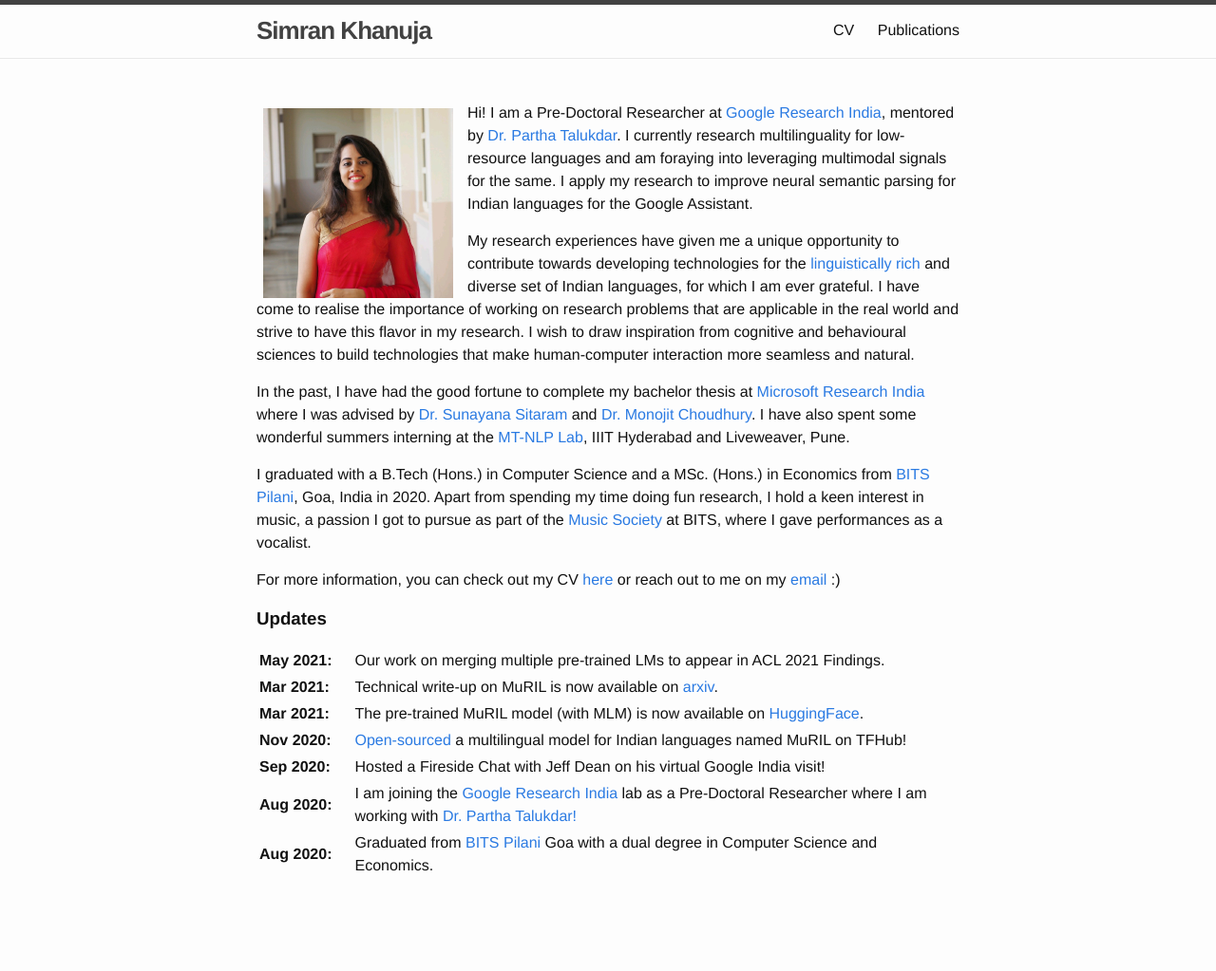
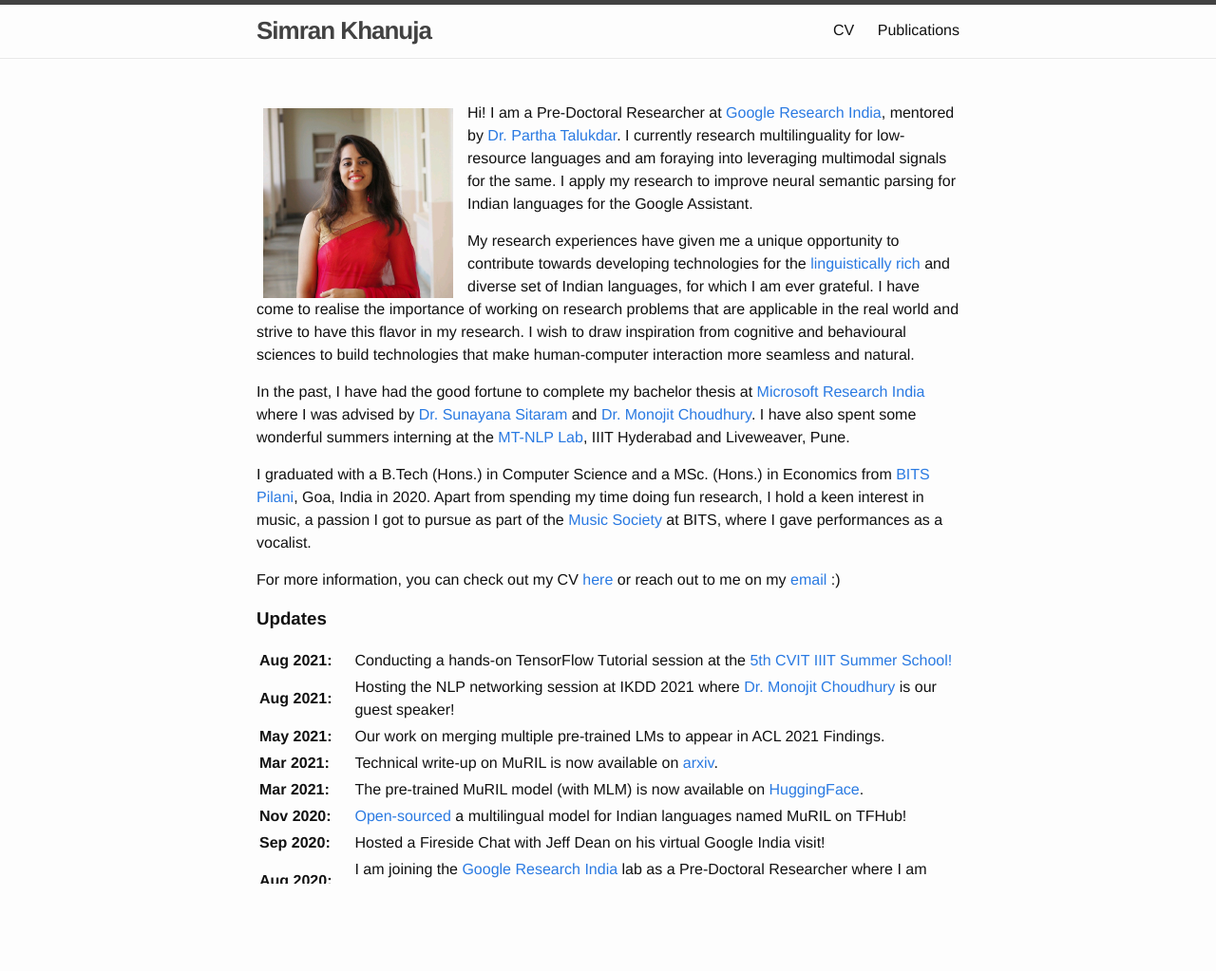
Before and after one commit to simran-khanuja/simran-khanuja.github-deprecated.io, a Jekyll site: the page built from index.md, in a window 1280 px wide. Shown: the whole page at 95% size. Built offline with Jekyll 4.4.1, drawn with Linux system fonts in a browser that asks for light colours.

Commit message:
added updates

```diff
--- a/index.md
+++ b/index.md
@@ -26,6 +26,8 @@ For more information, you can check out my CV [here]({{ site.url }}/assets/cv.pd
 <table>
 <col width="100px">
 <col width="650px">
+<tr><td><b>Aug 2021:</b></td><td>Conducting a hands-on TensorFlow Tutorial session at the <a href="http://cvit.iiit.ac.in/summerschool2021/program.php">5th CVIT IIIT Summer School!</a></td></tr>
+<tr><td><b>Aug 2021:</b></td><td>Hosting the NLP networking session at IKDD 2021 where <a href="https://www.microsoft.com/en-us/research/people/monojitc/">Dr. Monojit Choudhury</a> is our guest speaker!</td></tr>
 <tr><td><b>May 2021:</b></td><td>Our work on merging multiple pre-trained LMs to appear in ACL 2021 Findings.</td></tr>
 <tr><td><b>Mar 2021:</b></td><td>Technical write-up on MuRIL is now available on <a href="https://arxiv.org/pdf/2103.10730.pdf">arxiv</a>.</td></tr>
 <tr><td><b>Mar 2021:</b></td><td>The pre-trained MuRIL model (with MLM) is now available on <a href="https://huggingface.co/google/muril-base-cased">HuggingFace</a>.</td></tr>
```
